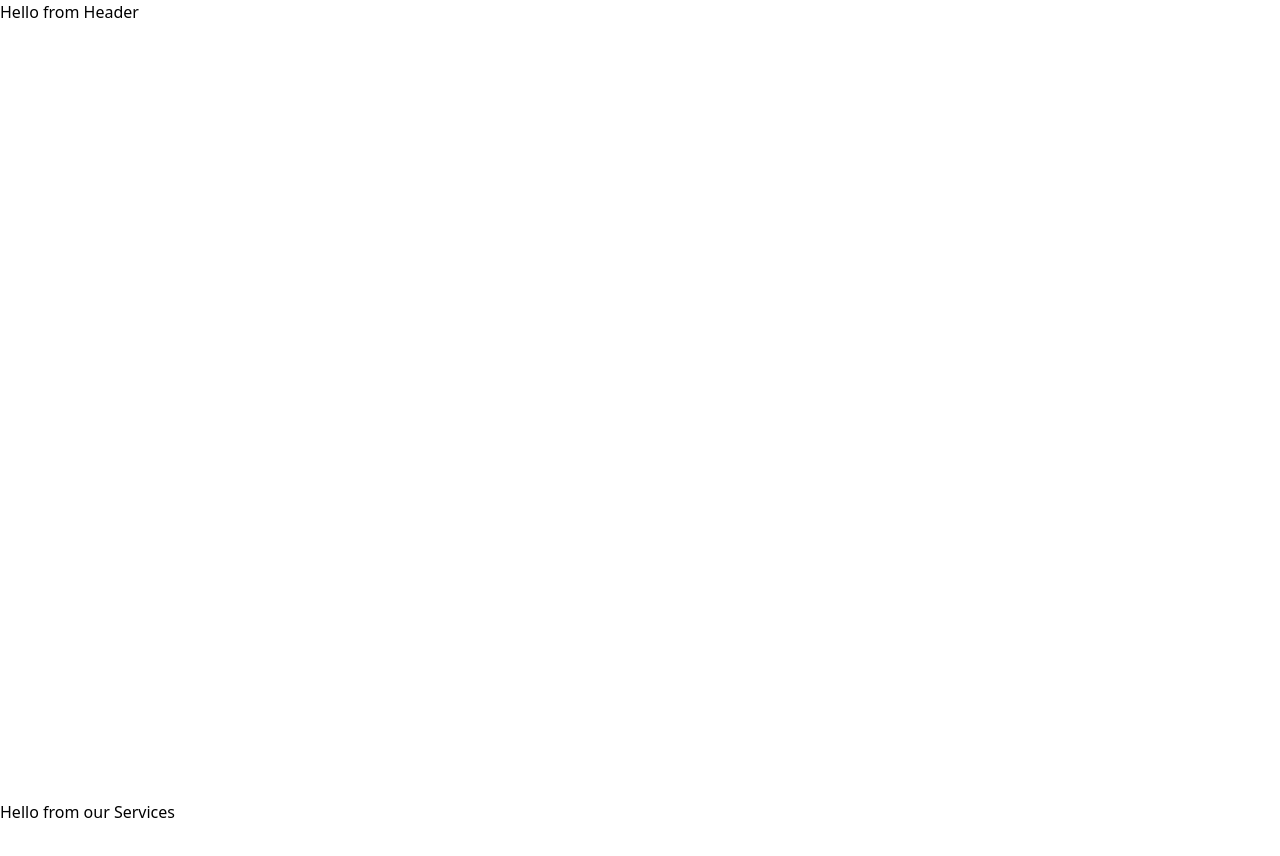
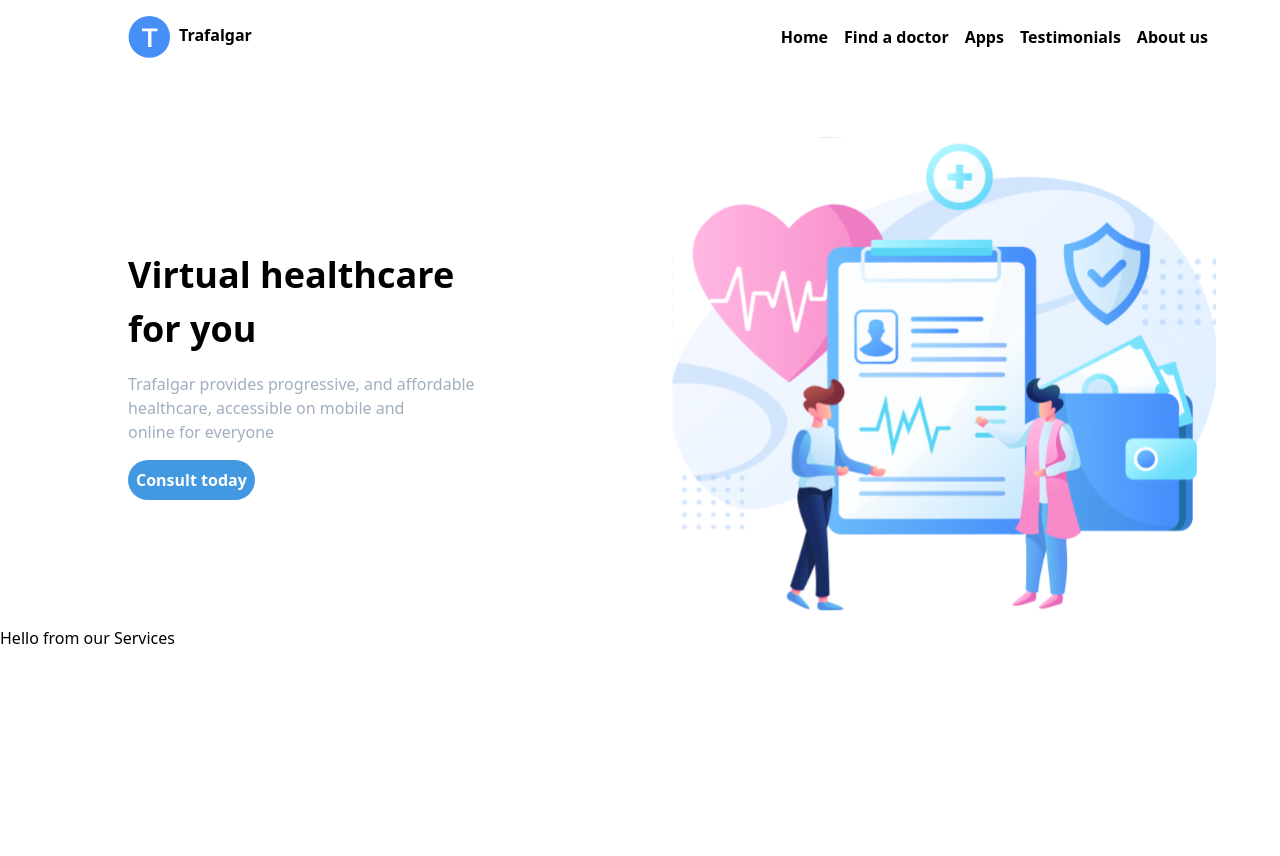
Before and after one commit to IEEE-Web/-Trafalgar, a React (Create React App) app: page / in a window 1280 px wide. Shown: the top 856 px of the page. Built offline with nearby package versions, Linux system fonts and the light colour scheme.

Commit message:
make header component

```diff
--- a/package.json
+++ b/package.json
@@ -8,6 +8,7 @@
     "@testing-library/user-event": "^12.1.10",
     "react": "^17.0.1",
     "react-dom": "^17.0.1",
+    "react-router-dom": "^5.2.0",
     "react-scripts": "4.0.0",
     "web-vitals": "^0.2.4"
   },
--- a/src/App.js
+++ b/src/App.js
@@ -2,7 +2,6 @@ import {Header} from "./components/Header/index.js"
 import {Services} from "./components/Services/index.js"
 import {Reviews} from "./components/Reviews/index.js"
 import {Footer} from "./components/Footer/index.js"
-
 
 function App() {
   return (
--- a/src/components/Header/index.js
+++ b/src/components/Header/index.js
@@ -1,9 +1,66 @@
-import React from "react"
+import React from "react";
+import img from "./pic.svg";
 
-export const Header =()=>{
-    return(
-    <div style={{height:"100vh"}}>
-        <h1>Hello from Header</h1>
-    </div>
-    )
-}
+export const Header = () => {
+  return (
+    <header>
+      <nav className="mr-16 ml-32 mt-4 flex justify-between items-center">
+        <h1 className="font-bold">
+          <a href="#">
+            <svg
+              className="inline-block mr-2"
+              width="43"
+              height="42"
+              viewBox="0 0 43 42"
+              fill="none"
+              xmlns="http://www.w3.org/2000/svg"
+            >
+              <ellipse
+                cx="21.3137"
+                cy="20.8992"
+                rx="20.7206"
+                ry="20.8992"
+                fill="#458FF6"
+              />
+              <path
+                d="M20.077 15.3414H14.045V12.5854H29.515V15.3414H23.457V31.0974H20.077V15.3414Z"
+                fill="white"
+              />
+            </svg>
+            Trafalgar
+          </a>
+        </h1>
+        <ul className="font-bold">
+          <li className="inline-block pr-2 pl-2">
+            <a href="#">Home</a>
+          </li>
+          <li className="inline-block pr-2 pl-2">
+            <a href="#">Find a doctor</a>
+          </li>
+          <li className="inline-block pr-2 pl-2">
+            <a href="#">Apps</a>
+          </li>
+          <li className="inline-block pr-2 pl-2">
+            <a href="#">Testimonials</a>
+          </li>
+          <li className="inline-block pr-2 pl-2">
+            <a href="#">About us</a>
+          </li>
+        </ul>
+      </nav>
+      <div className="mt-16 mr-16 ml-32 grid grid-cols-2 items-center">
+        <div>
+          <h1 className="font-bold text-4xl">Virtual healthcare<br/> for you</h1>
+          <p className="mt-4 text-gray-500">
+            Trafalgar provides progressive, and affordable<br /> healthcare,
+            accessible on mobile and<br/> online for everyone
+          </p>
+          <button className="rounded-full mt-4 bg-blue-500 text-white font-bold p-2">Consult today</button>
+        </div>
+        <div>
+            <img src={img} alt="" />
+        </div>
+      </div>
+    </header>
+  );
+};
--- a/tailwind.config.js
+++ b/tailwind.config.js
@@ -99,6 +99,7 @@ module.exports = {
         700: '#2b6cb0',
         800: '#2c5282',
         900: '#2a4365',
+        1000:'458FF6'
       },
       indigo: {
         100: '#ebf4ff',
```
Also changed, not shown: src/components/Header/pic.svg (added), 1 other file (tests, documents, lock files or other folders).
